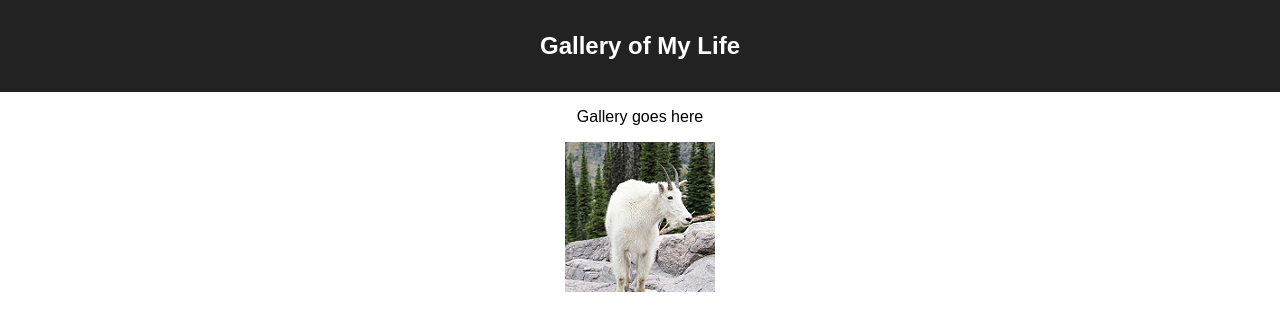
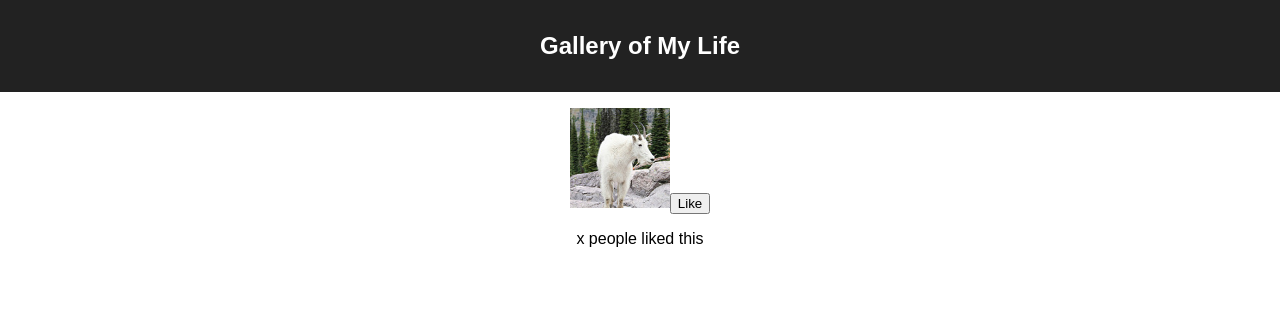
Before and after one commit to noelwschneider/weekend-react-gallery, a React (Create React App) app: page / in a window 1280 px wide. Shown: the top 330 px of the page. Built offline with nearby package versions, Linux system fonts and the light colour scheme; no server answers.

Commit message:
added GET request to update DOM

```diff
--- a/src/components/App/App.jsx
+++ b/src/components/App/App.jsx
@@ -7,6 +7,7 @@ import './App.css';
 // Components
 import Header from '../Header/Header';
 import GalleryList from '../Gallery/GalleryList';
+
 
 function App() {
     return (
--- a/src/components/Gallery/GalleryItem.jsx
+++ b/src/components/Gallery/GalleryItem.jsx
@@ -0,0 +1,22 @@
+function showDescription() {
+    console.log('in showDescription function')
+    // Each gallery item will likely have a property containing this description
+}
+
+function likeImage() {
+    console.log('in likeImage function')
+    // Put route probably goes here
+}
+
+function GalleryItem() {
+
+    return (<>
+        <div className="image-container">
+            <img width="100" height="100" onClick={showDescription} src="/images/goat_small.jpg"/>
+            <button onClick={likeImage}>Like</button>
+            <p>x people liked this</p>
+        </div>
+    </>)
+}
+
+export default GalleryItem
--- a/src/components/Gallery/GalleryList.jsx
+++ b/src/components/Gallery/GalleryList.jsx
@@ -1,10 +1,24 @@
+import GalleryItem from "./GalleryItem"
+import { useState, useEffect } from 'react'
+import axios from 'axios'
 
 
 function GalleryList() {
 
+    const [gallery, setGallery] = useState([])
+
+    useEffect( () => {
+        axios.get('/gallery')
+        .then( response => {
+            setGallery(response.data)
+        })
+        .catch( error => {
+            console.log('error in GET', error)
+        })
+    }, [])
+
     return (<>
-        <p>Gallery goes here</p>
-        <img src="images/goat_small.jpg"/>
+        <GalleryItem />
     </>)
 }
 
```
